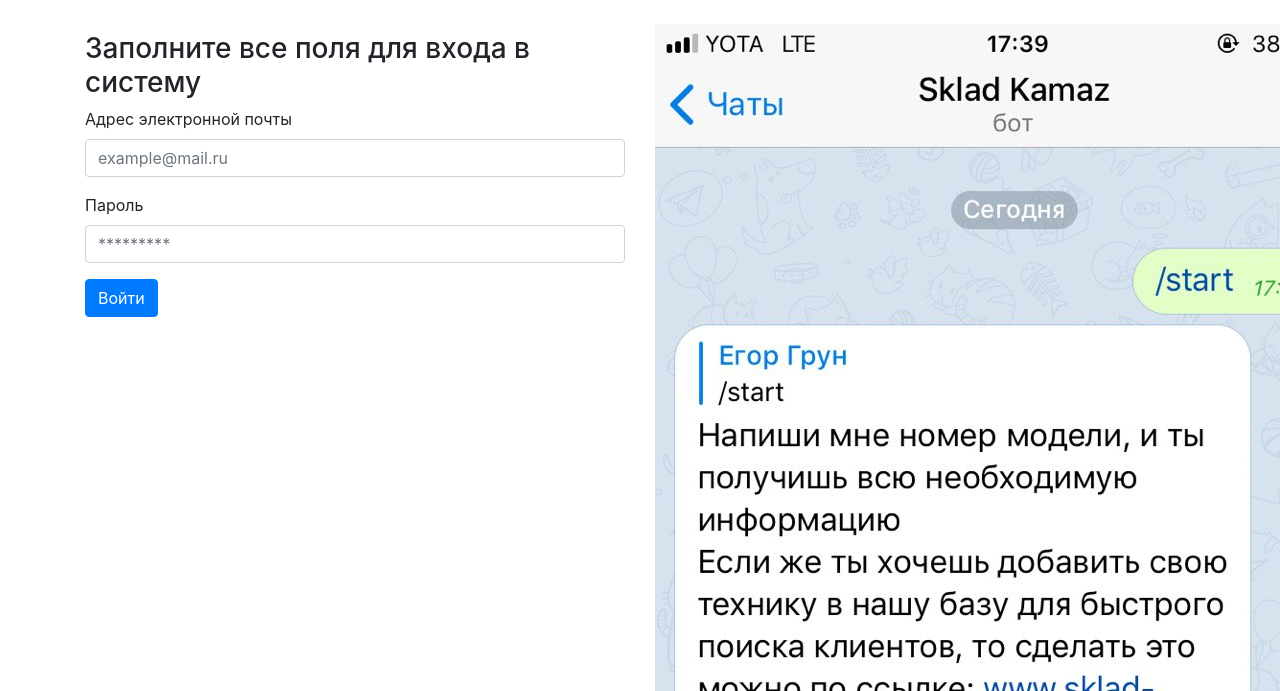
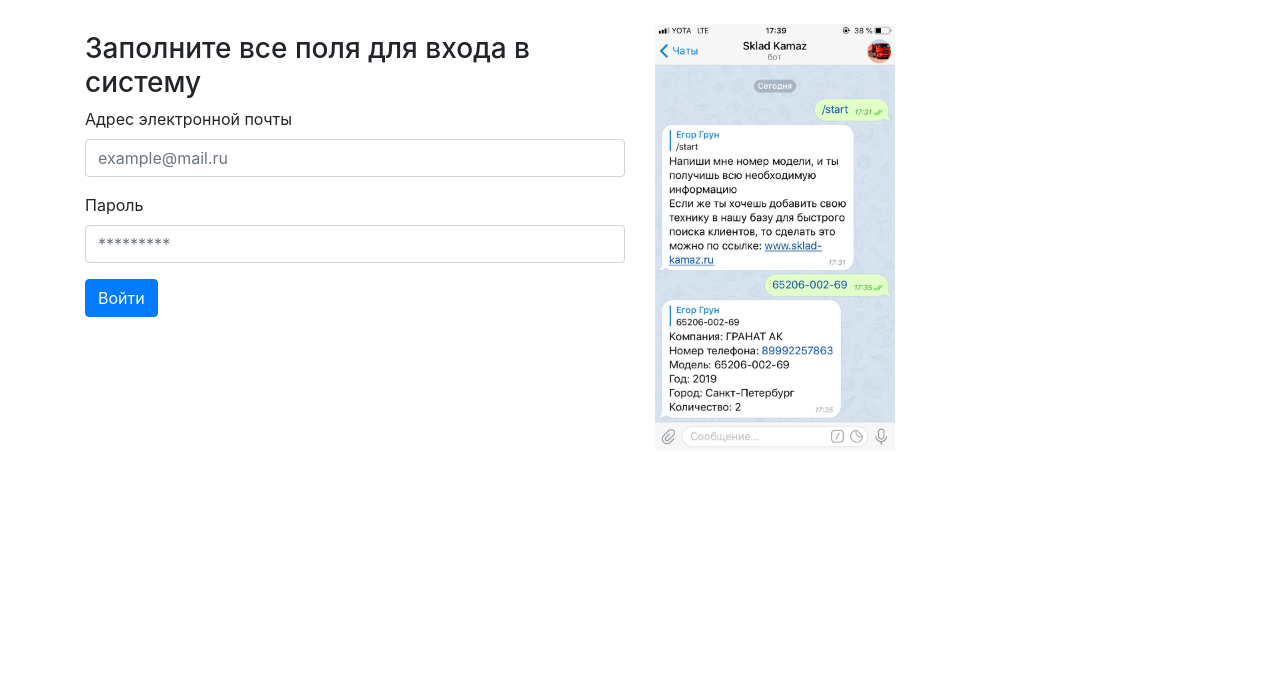
Before and after one commit to Egor14/equipment, a Django app: page /log/ in a window 1280 px wide; the page is wider, and only the part inside the window is pictured. Shown: the part 56-747 px from the top of that part. After the commit the page ends 504 px from the top of that part, so only its background shows below. Run offline with Django 3.2, Linux system fonts and the light colour scheme; some libraries are stand-ins or nearby versions.

Commit message:
add image fix

```diff
--- a/home/templates/home/log.html
+++ b/home/templates/home/log.html
@@ -35,7 +35,7 @@
 </form>
 </div>
       <div class="col-6 col-sm-6 col-md-6 col-lg-6">
-          <img src="../static/start.jpeg">
+          <img style="height: 427px; width: 240px" src="../static/start.jpeg">
       </div>
   </div>
     </div>
```
